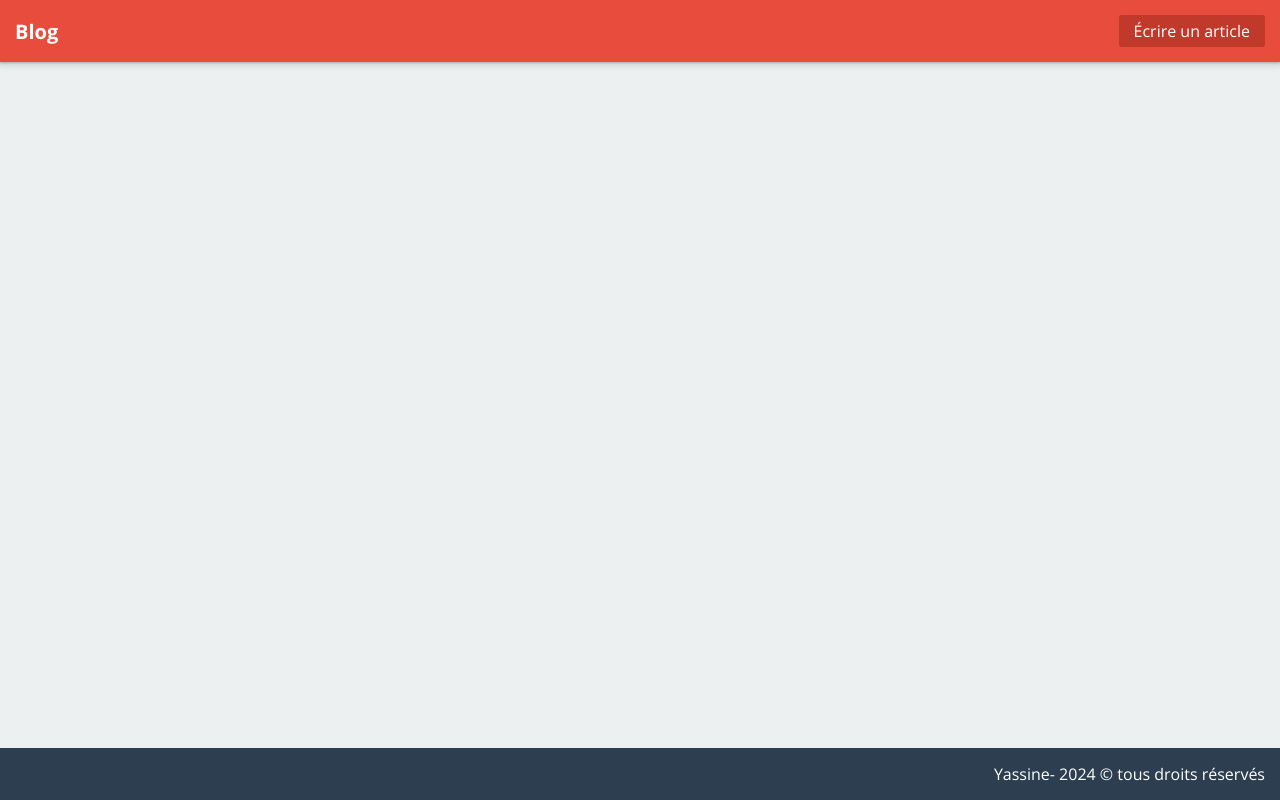
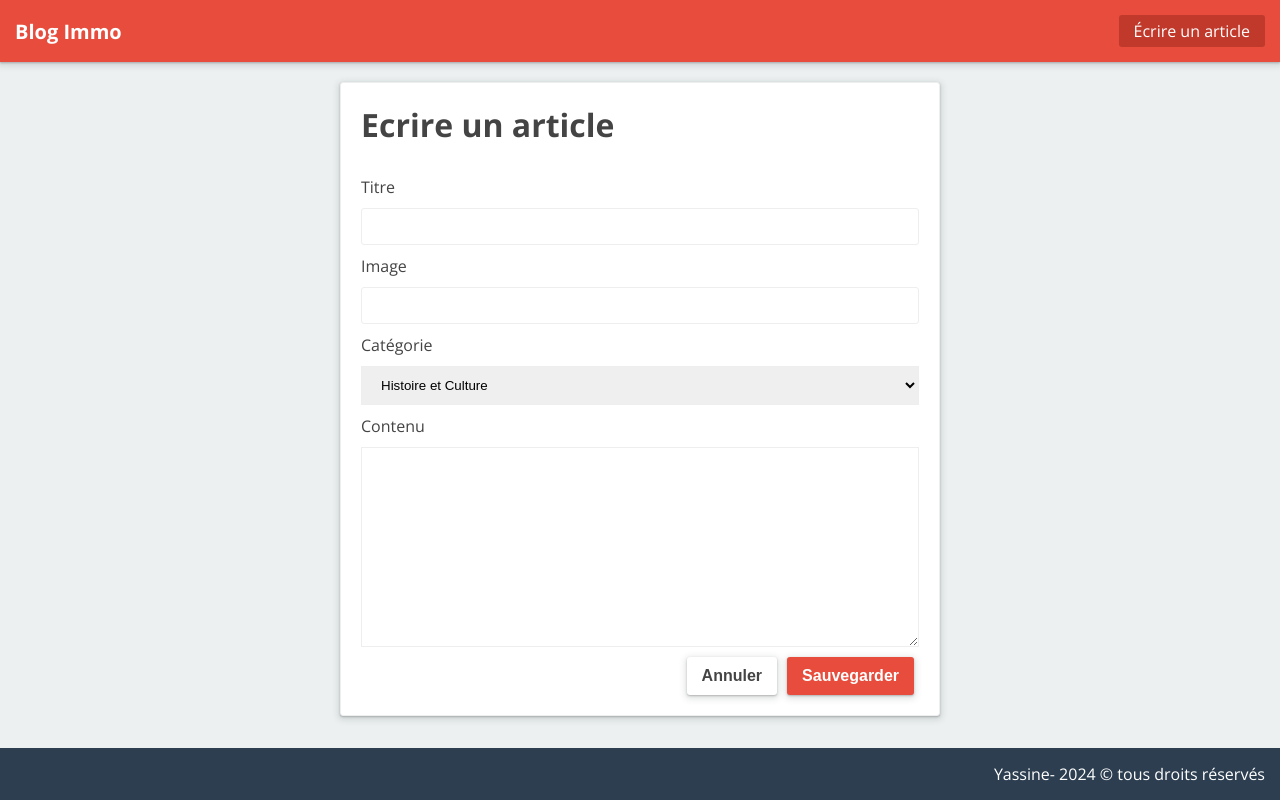
Before and after one commit to yassine-fullstack/blog-immo, a PHP site: page /add-article.php in a window 1280 px wide. Run offline with PHP 8.4, Linux system fonts and the light colour scheme.

Commit message:
ajout du formulaire

```diff
--- a/add-article.php
+++ b/add-article.php
@@ -3,18 +3,52 @@
 
 <head>
   <?php require_once 'includes/head.php' ?>
-  <link rel="stylesheet" href="/public/css/add-article.css">
+  <link rel="stylesheet" href="/public/css/add-articles.css">
 
-  <title>Créer un article </title>
+  <title>Créer un article</title>
 </head>
 
 <body>
   <div class="container">
     <?php require_once 'includes/header.php' ?>
     <div class="content">
+      <div class="block p-20 form-container">
+        <h1>Ecrire un article</h1>
+        <form action="/add-article.php" method="post">
+          <div class="form-control">
+            <label for="title">Titre</label>
+            <input type="text" name="title" id="title">
+            <!-- <p class="text-error"></p> -->
+          </div>
+          <div class="form-control">
+            <label for="image">Image</label>
+            <input type="text" name="image" id="image">
+            <!-- <p class="text-error"></p> -->
+          </div>
+          <div class="form-control">
+            <label for="category">Catégorie</label>
+            <select name="category" id="category">
+              <option value="history">Histoire et Culture</option>
+              <option value="attractions">Attractions Touristiques</option>
+              <option value="events">Évènement et Festivals</option>
+            </select>
+            <!-- <p class="text-error"></p> -->
+          </div>
+          <div class="form-control">
+            <label for="content">Contenu</label>
+            <textarea name="content" id="content"></textarea>
+            <!-- <p class="text-error"></p> -->
+          </div>
+          <div class="form-actions">
+            <button class="btn btn-secondary" type="button">Annuler</button>
+            <button class="btn btn-primary" type="submit">Sauvegarder</button>
+          </div>
+        </form>
+      </div>
     </div>
     <?php require_once 'includes/footer.php' ?>
   </div>
+
 </body>
 
 </html>
--- a/includes/header.php
+++ b/includes/header.php
@@ -1,5 +1,5 @@
 <header>
-  <a href="/" class="logo">Blog</a>
+  <a href="/" class="logo">Blog Immo</a>
   <ul class="header-menu">
     <li class=<?= $_SERVER['REQUEST_URI'] === '/add-article.php' ? 'active' : '' ?>>
       <a href="/add-article.php">Écrire un article </a>
--- a/index.php
+++ b/index.php
@@ -4,7 +4,7 @@
 <head>
   <?php require_once 'includes/head.php' ?>
   <link rel="stylesheet" href="/public/css/index.css">
-  <title>Blog</title>
+  <title>Blog Immo</title>
 </head>
 
 <body>
@@ -14,6 +14,7 @@
     </div>
     <?php require_once 'includes/footer.php' ?>
   </div>
+
 </body>
 
 </html>
--- a/public/css/add-articles.css
+++ b/public/css/add-articles.css
@@ -0,0 +1,42 @@
+.form-container {
+    display: flex;
+    flex-flow: column;
+    width: 60rem;
+  }
+
+  .form-container h1 {
+    margin-bottom: 2rem;
+  }
+
+  .form-control {
+    display: flex;
+    flex-flow: column;
+    margin: 1rem 0;
+  }
+
+  .form-control label {
+    margin-bottom: 1rem;
+  }
+
+  .form-control input {
+    border: var(--border);
+    border-radius: 3px;
+    padding: 1rem 1.5rem;
+  }
+
+  .form-control select {
+    border: var(--border);
+    padding: 1rem 1.5rem;
+  }
+
+  .form-control textarea {
+    border: var(--border);
+    padding: 1rem 1.5rem;
+    min-height: 20rem;
+  }
+
+  .form-actions {
+    display: flex;
+    flex-flow: row nowrap;
+    justify-content: flex-end;
+  }
--- a/public/css/style.css
+++ b/public/css/style.css
@@ -146,12 +146,36 @@
     padding: 1.5rem;
   }
 
-  /* content  */
 
-  .content {
-    flex: 1;
-    display: flex;
-    flex-flow: row;
-    justify-content: center;
-    align-items: center;
-  }
+
+/* content */
+
+.content {
+  max-width: 100rem;
+  width: 100%;
+  flex: 1;
+  display: flex;
+  flex-flow: column;
+  align-self: center;
+  align-items: center;
+  padding: 2rem 0;
+}
+
+/* block */
+
+.block {
+  border-radius: 3px;
+  border: var(--border);
+  background-color: white;
+  box-shadow: var(--box-shadow);
+}
+
+/* utils */
+
+.p-20 {
+    padding:20px;
+}
+
+.p-10 {
+    padding:10px;
+}
```
